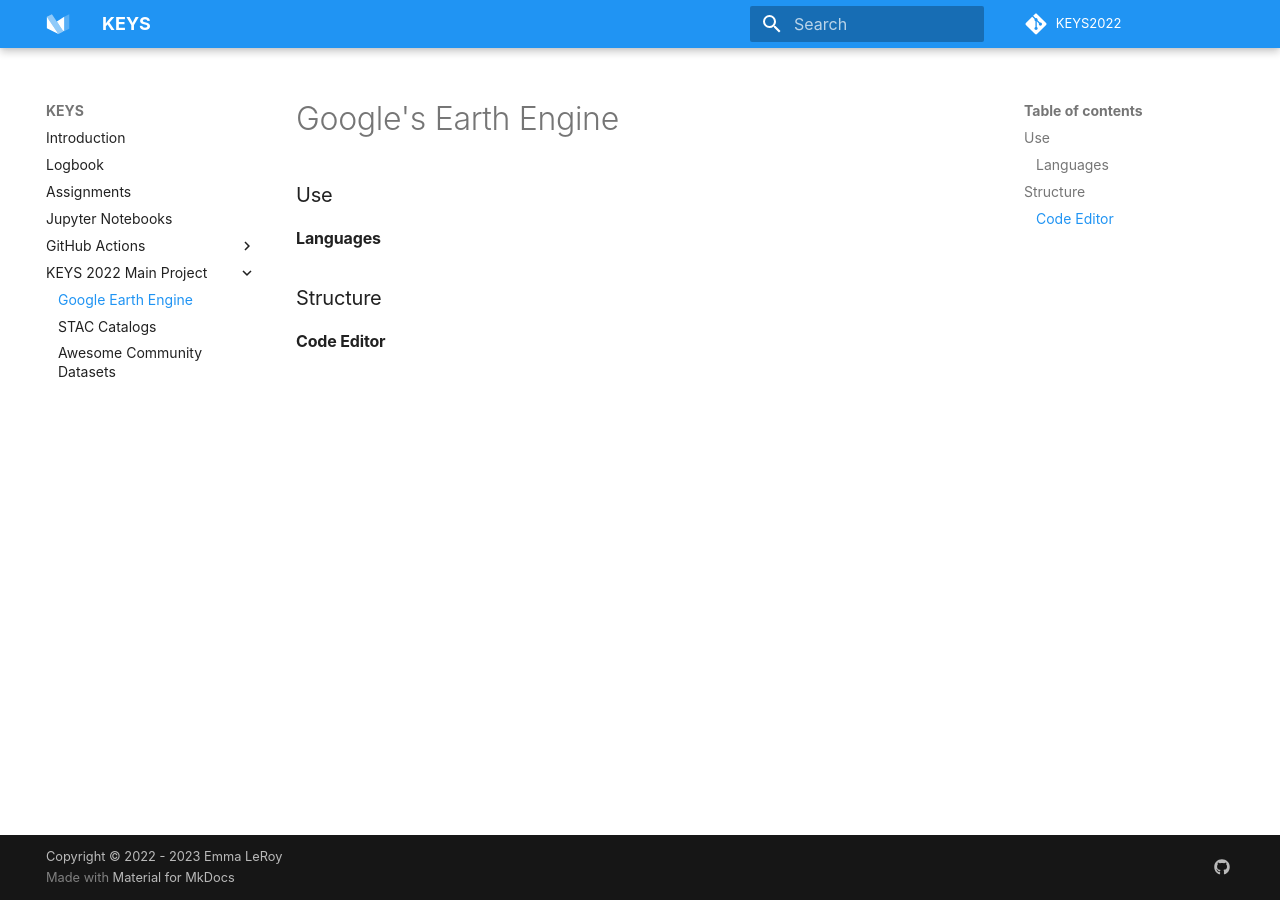
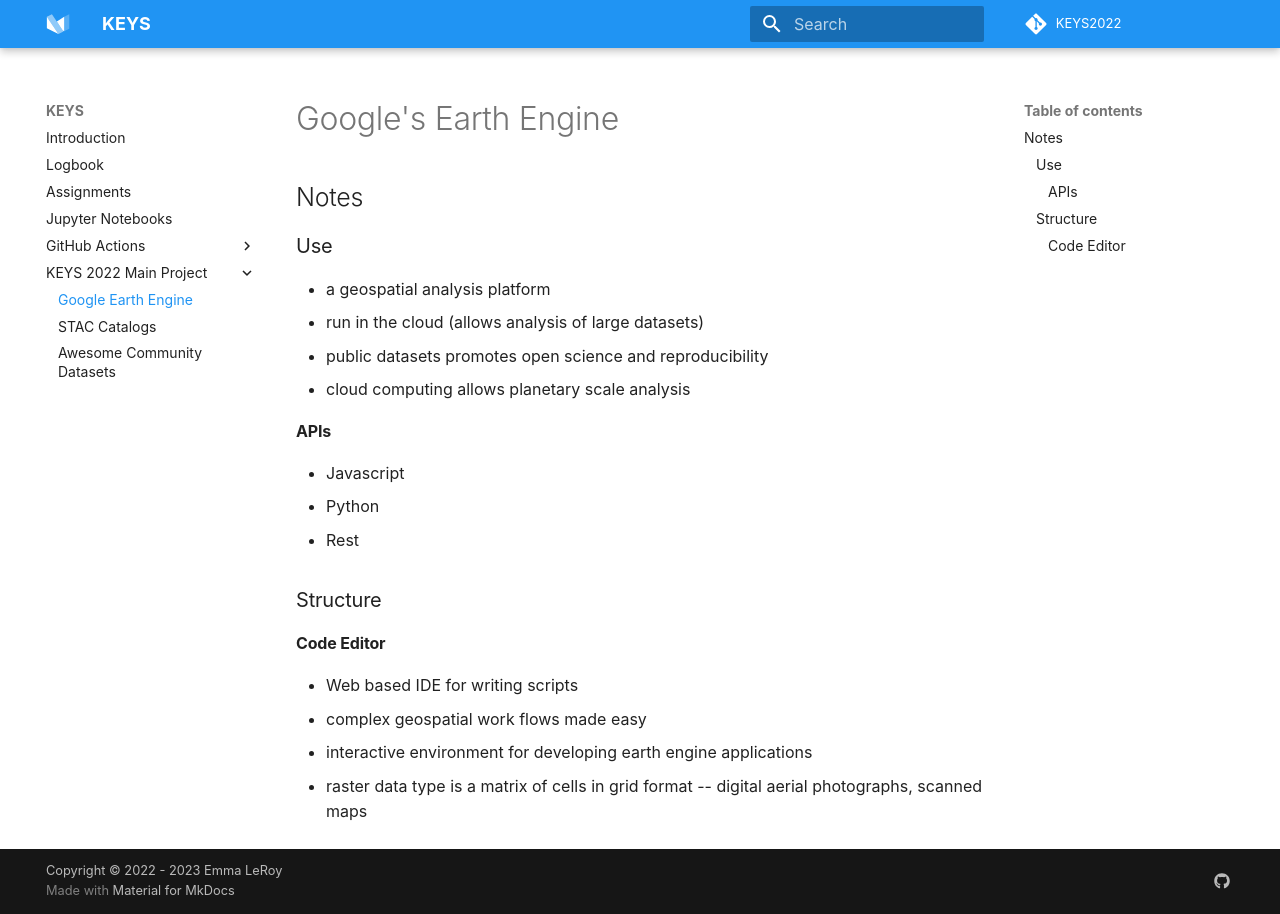
Before and after one commit to tyson-swetnam/mkdocs-material-template, an MkDocs documentation site: the page built from docs/googleEarthEngine.md, in a window 1280 px wide. Built offline with MkDocs 1.6.1 and Material for MkDocs 9.7.7, drawn with Linux system fonts in a browser that asks for light colours; some web fonts are replaced; comment, search, counter and statistics services are not loaded.

Commit message:
Update googleEarthEngine.md

```diff
--- a/docs/googleEarthEngine.md
+++ b/docs/googleEarthEngine.md
@@ -1,9 +1,21 @@
 # Google's Earth Engine
 
+## Notes
 ### Use
+- a geospatial analysis platform
+- run in the cloud (allows analysis of large datasets)
+- public datasets promotes open science and reproducibility
+- cloud computing allows planetary scale analysis
 
-#### Languages
+#### APIs
+- Javascript
+- Python
+- Rest
 
 ### Structure
 
 #### Code Editor
+- Web based IDE for writing scripts
+- complex geospatial work flows made easy
+- interactive environment for developing earth engine applications
+- raster data type is a matrix of cells in grid format -- digital aerial photographs, scanned maps
```
